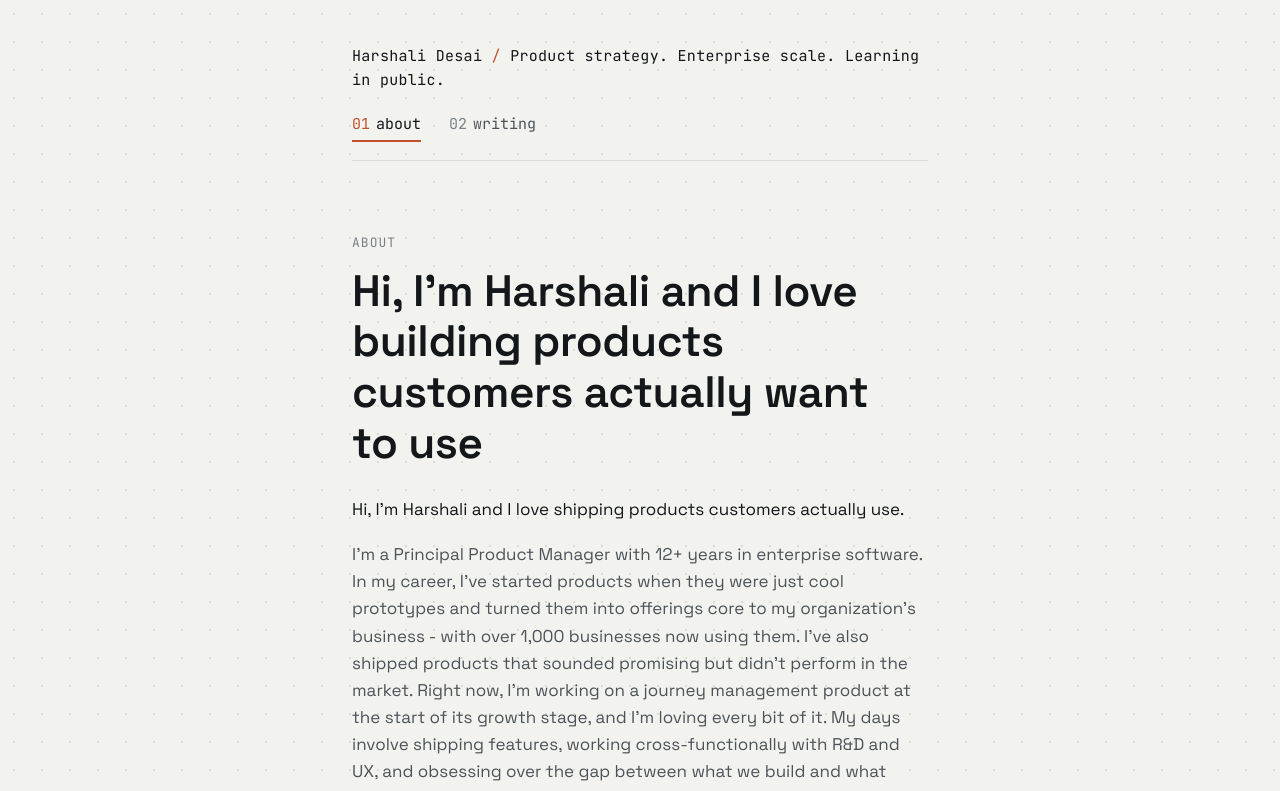
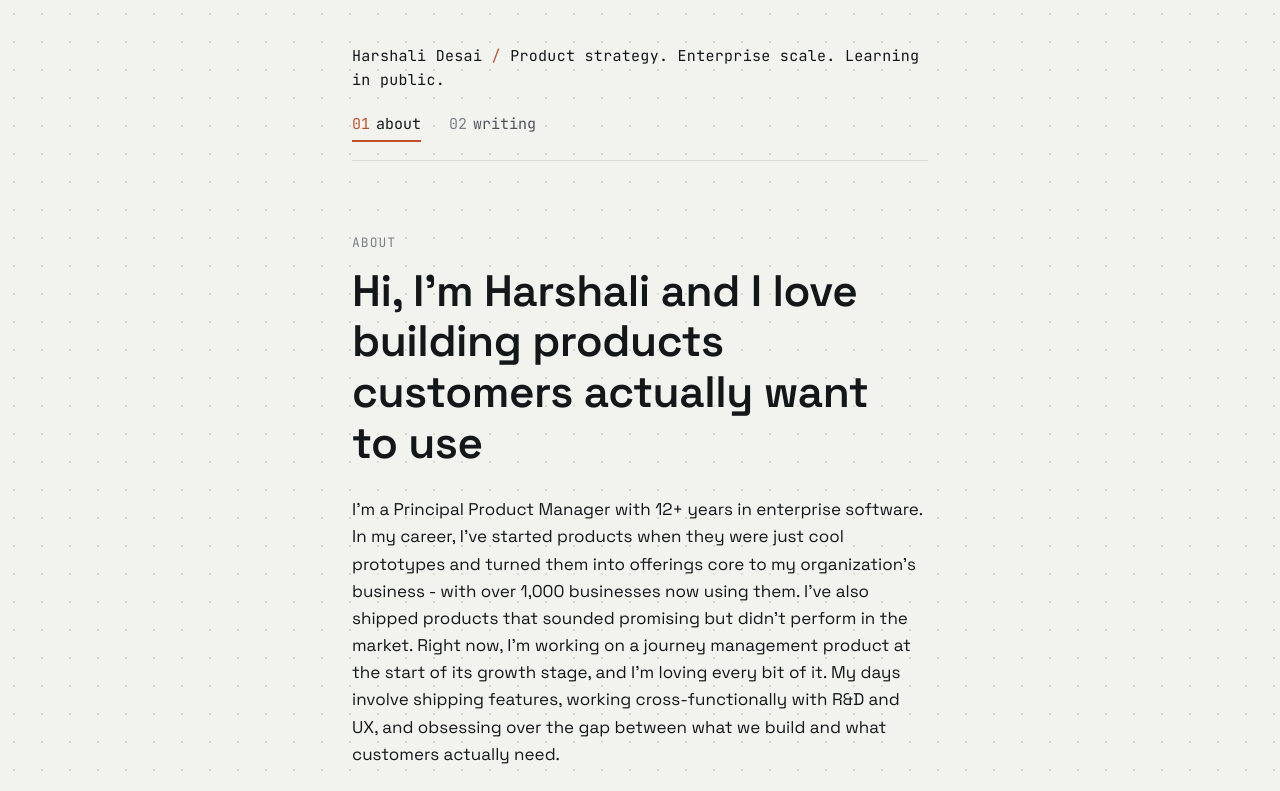
Before and after one commit to harshalibdesai/personal-site, a Next.js app: page / in a window 1280 px wide. Shown: the top 791 px of the page. Built offline with nearby package versions, Linux system fonts and the light colour scheme.

Commit message:
Remove bio opening line duplicating the page heading

```diff
--- a/content/site-content.ts
+++ b/content/site-content.ts
@@ -23,7 +23,6 @@ export const aboutContent = {
   heading: "Hi, I'm Harshali and I love building products customers actually want to use",
   // --- PLACEHOLDER COPY BELOW — replace with your real bio ---
   paragraphs: [
-    "Hi, I'm Harshali and I love shipping products customers actually use.",
     "I'm a Principal Product Manager with 12+ years in enterprise software. In my career, I've started products when they were just cool prototypes and turned them into offerings core to my organization's business - with over 1,000 businesses now using them. I've also shipped products that sounded promising but didn't perform in the market. Right now, I'm working on a journey management product at the start of its growth stage, and I'm loving every bit of it. My days involve shipping features, working cross-functionally with R&D and UX, and obsessing over the gap between what we build and what customers actually need.",
     "Separately, I'm teaching myself to code in public — building end-to-end projects and shipping them. I want to explore how ideas translate into code, where the real friction lives, and what constraints actually shape the experience we design for. This site is where I'm documenting that: what worked, what broke, what I got wrong on the first try, and how it's reshaping how I think about product work.",
     "I'm writing about it in public because the gap between strategy and implementation fascinates me, and I want to show what that journey actually looks like. If you're working through the same shift—or you have thoughts on product execution, enterprise building, or learning in public—reach out. harshalidesaiatwork@gmail.com or find me on LinkedIn.",
```
